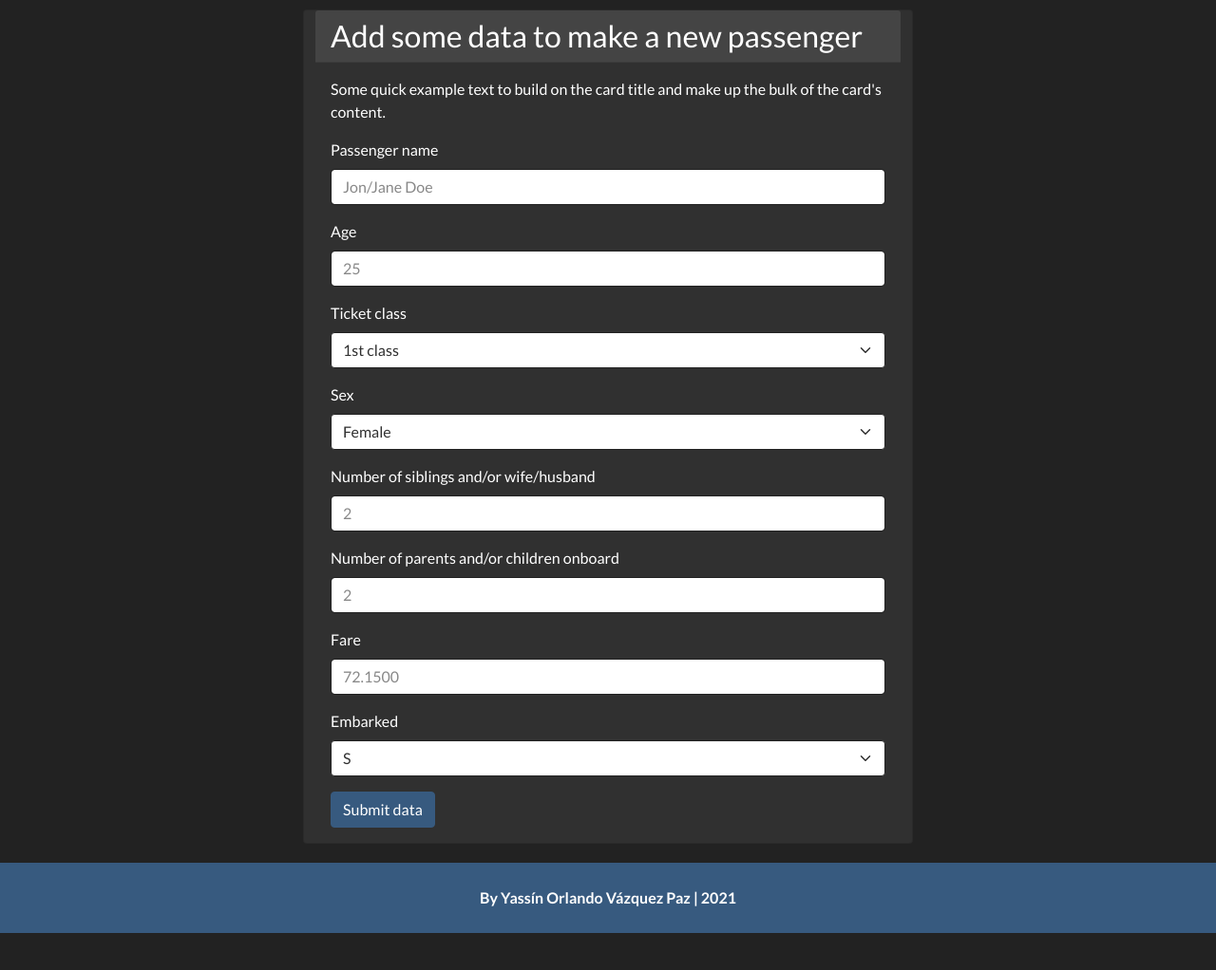
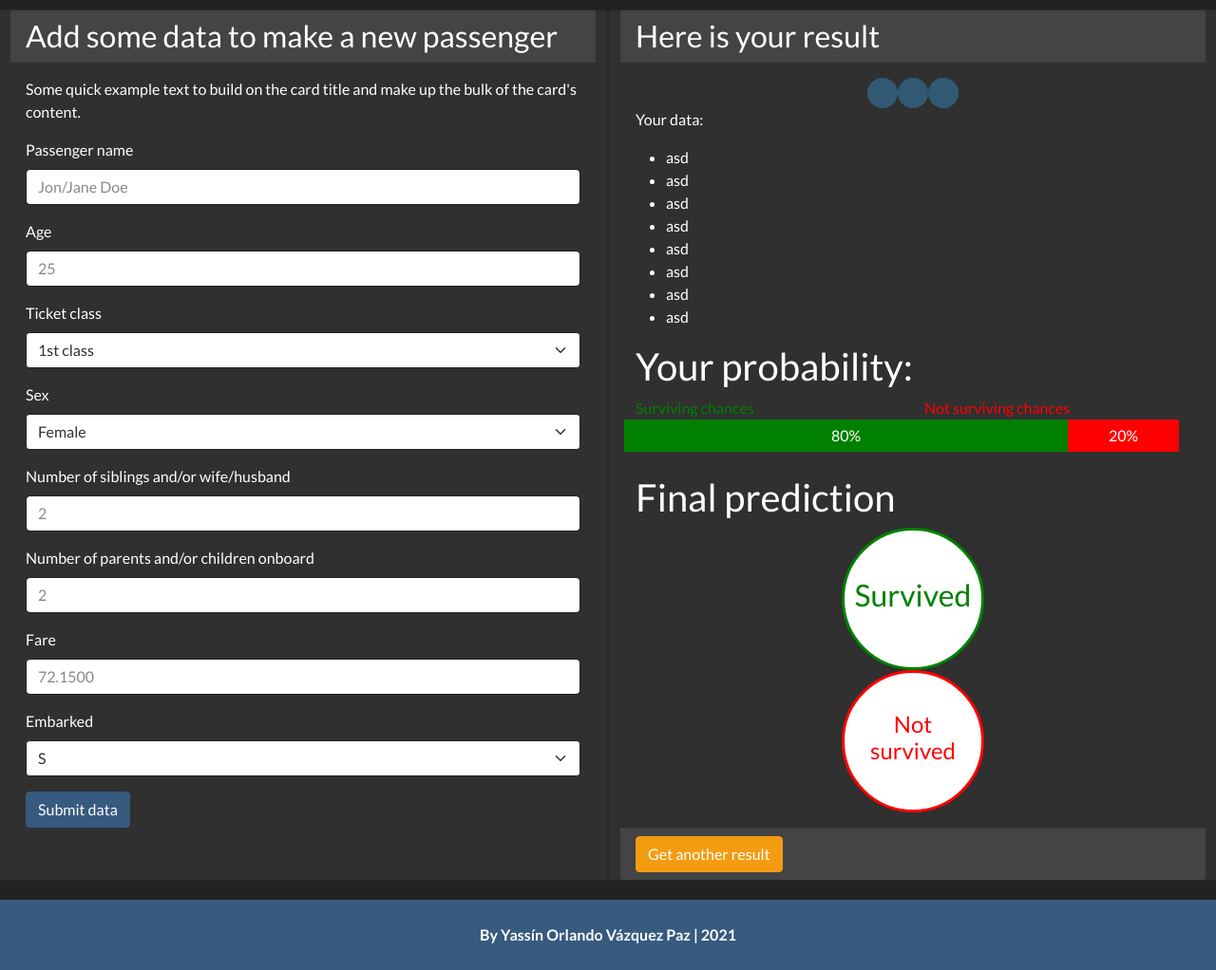
Before and after one commit to yassinOrlando/titanic-predictor, a Flask app: page /prediction in a window 1280 px wide. Shown: the part 82-1104 px from the top of the page at 95% size. Before the commit the page ends 1065 px from the top, so only its background shows below. Run offline with Flask 2, Linux system fonts and the light colour scheme; some libraries are stand-ins or nearby versions.

Commit message:
Final result card designed. Next I will work on input validation with JS

```diff
--- a/static/css/styles.css
+++ b/static/css/styles.css
@@ -1,4 +1,4 @@
-#menu-icon{
+#menu-icon {
   width: 50px;
 }
 
@@ -47,40 +47,85 @@ main {
   .wallpaper-container {
     height: 90vh;
   }
-
 }
 
-.content-container{
+.content-container {
   width: 100%;
   min-height: 50vh;
   padding: 10px;
   text-align: center;
 }
-.content-container img{
+.content-container img {
   max-width: 100%;
 }
-.content-container .table{
+.content-container .table {
   overflow-y: scroll;
   max-height: 200px;
 }
 
-.tabs-container{
+.tabs-container {
   width: 95%;
   margin: 0 auto;
 }
 
-.plot-img{
+.plot-img {
   width: 100%;
 }
 @media (min-width: 600px) {
-  .plot-img{
+  .plot-img {
     width: 50%;
   }
 }
 
-.card img{
+.card img {
   margin: 0 auto;
 }
+
+/* In the result of the model */
+#prob-container {
+  width: 100%;
+}
+
+#surv-prob,
+#die-prob {
+  text-align: center;
+  padding: 5px;
+}
+
+#surv-prob{
+  background-color: green;
+  width: 80%;
+}
+#die-prob {
+  background-color: red;
+  width: 20%;
+}
+
+.final-beredict {
+  display: flex;
+  justify-content: center;
+  align-items: center;
+
+  width: 150px;
+  height: 150px;
+  border-radius: 50%;
+  background-color: white;
+  margin: 0 auto;
+  text-align: center;
+
+  padding: 15px;
+}
+
+.surv-beredict{
+  border: 3px solid green;
+  color: green;
+}
+
+.die-beredict{
+  border: 3px solid red;
+  color: red;
+}
+
 
 #footer {
   margin-top: 10px;
@@ -89,7 +134,7 @@ main {
   text-align: center;
 }
 
-#footer a{
+#footer a {
   text-decoration: none;
   color: white;
 }
--- /dev/null
+++ b/static/js/form_interactivity.js
@@ -0,0 +1,52 @@
+let formSend = false;
+let form = document.getElementById("form");
+let form_card = document.getElementById("form-card");
+let result_card = document.getElementById("result-card");
+
+/*if (formSend) {
+  form_card.style.display = "none";
+  result_card.style.display = "block";
+} else {
+  form_card.style.display = "block";
+  result_card.style.display = "none";
+} */
+
+function go_back_to_form() {
+  formSend = false;
+
+  form_card.style.display = "block";
+  result_card.style.display = "none";
+  form.reset();
+}
+
+form.addEventListener("submit", (e) => {
+  e.preventDefault();
+  //self.fields.forEach(field => {
+  //const input = document.querySelector(`#${field}`)
+  //self.validateFields(input)
+  console.log("Form send");
+  formSend = true;
+  form_card.style.display = "none";
+  result_card.style.display = "block";
+  //})
+});
+
+function validate_inputs() {
+  const tmp_passenger = {
+    name: document.getElementById("name").value,
+    age: document.getElementById("age").value,
+    psgClass: document.getElementById("class").value,
+    sex: document.getElementById("sex").value,
+    sibsp: document.getElementById("sibsp").value,
+    parch: document.getElementById("parch").value,
+    fare: document.getElementById("fare").value,
+    embarked: document.getElementById("embarked").value,
+  };
+
+  // Here I will add the input validations
+}
+
+function sendData(passenger) {
+  console.log(passenger);
+  console.log("Sending data to the ML model");
+}
--- a/templates/base.html
+++ b/templates/base.html
@@ -11,6 +11,9 @@
     <meta name="viewport" content="width=device-width, initial-scale=1.0">
 
     <title>{% block title %}{% endblock %} - Titanic predictor</title>
+
+    {% block js_scripts %}
+    {% endblock %}
 </head>
 
 <body>
@@ -55,9 +58,6 @@
     <footer id="footer" class="bg-primary">
         <b> <a href="https://yassinovp.xyz/about-me/" target="_blank"> By Yassín Orlando Vázquez Paz | 2021 </a> </b>
     </footer>
-
-    {% block js_scripts %}
-    {% endblock %}
 </body>
 
 </html>
--- a/templates/pages/prediction.html
+++ b/templates/pages/prediction.html
@@ -3,6 +3,10 @@
 
 {% block title %}
 Predictions
+{% endblock %}
+
+{% block js_scripts %}
+<script src="{{ url_for('static', filename='js/form_interactivity.js') }}" defer></script>
 {% endblock %}
 
 {% block main %}
@@ -75,9 +79,72 @@ Predictions
         <div class="card col-lg-6" style="text-align: start;" id="result-card">
             <h3 class="card-header">Here is your result</h3>
             <div class="card-body">
-                Here you can find the result data
 
-                <button class="btn" onclick="go_back_to_form()">
+
+                <div class="d-flex justify-content-center">
+                    <div class="spinner-grow text-info" role="status">
+                        <span class="visually-hidden">Loading...</span>
+                    </div>
+                    <div class="spinner-grow text-info" role="status">
+                        <span class="visually-hidden">Loading...</span>
+                    </div>
+                    <div class="spinner-grow text-info" role="status">
+                        <span class="visually-hidden">Loading...</span>
+                    </div>
+                </div>
+
+                <div>
+                    <p>
+                        Your data:
+                    </p>
+                    <ul>
+                        <li>asd</li>
+                        <li>asd</li>
+                        <li>asd</li>
+                        <li>asd</li>
+                        <li>asd</li>
+                        <li>asd</li>
+                        <li>asd</li>
+                        <li>asd</li>
+                    </ul>
+                </div>
+
+
+                <div>
+                    <h2>Your probability: </h2>
+
+                    <div class="row">
+                        <div class="col-6" style="color: green;">
+                            Surviving chances
+                        </div>
+                        <div class="col-6" style="color: red;">
+                            Not surviving chances
+                        </div>
+
+                        <div class="row" id="prob-container">
+                            <div id="surv-prob">
+                                80%
+                            </div>
+                            <div id="die-prob">
+                                20%
+                            </div>
+                        </div>
+                    </div>
+                </div>
+
+                <br>
+
+                <h2>Final prediction</h2>
+                <div class="final-beredict surv-beredict">
+                    <h3> Survived </h3>
+                </div>
+
+                <div class="final-beredict die-beredict">
+                    <h4> Not survived </h4>
+                </div>
+            </div>
+            <div class="card-footer text-muted">
+                <button class="btn btn-warning" onclick="go_back_to_form()">
                     Get another result
                 </button>
             </div>
@@ -86,63 +153,3 @@ Predictions
 </div>
 
 {% endblock %}
-
-{% block js_scripts %}
-<script>
-    let formSend = false
-    let form = document.getElementById('form')
-    let form_card = document.getElementById('form-card')
-    let result_card = document.getElementById('result-card')
-
-    if (formSend) {
-        form_card.style.display = "none"
-        result_card.style.display = "block"
-    } else {
-        form_card.style.display = "block"
-        result_card.style.display = "none"
-    }
-
-    function go_back_to_form() {
-        formSend = false
-
-        form_card.style.display = "block"
-        result_card.style.display = "none"
-        form.reset()
-    }
-
-
-
-    form.addEventListener('submit', e => {
-        e.preventDefault()
-        //self.fields.forEach(field => {
-        //const input = document.querySelector(`#${field}`)
-        //self.validateFields(input)
-        console.log("Form send")
-        formSend = true
-        form_card.style.display = "none"
-        result_card.style.display = "block"
-        //})
-    })
-
-
-    function validate_inputs() {
-        // Here I will add the input validations
-    }
-
-    function sendData(passenger) {
-        const tmp_passenger = {
-            "name": document.getElementById('name').value,
-            "age": document.getElementById('age').value,
-            "psgClass": document.getElementById('class').value,
-            "sex": document.getElementById('sex').value,
-            "sibsp": document.getElementById('sibsp').value,
-            "parch": document.getElementById('parch').value,
-            "fare": document.getElementById('fare').value,
-            "embarked": document.getElementById('embarked').value,
-        }
-
-        console.log(tmp_passenger)
-        console.log("Sending data to the ML model")
-    }
-</script>
-{% endblock %}
```
